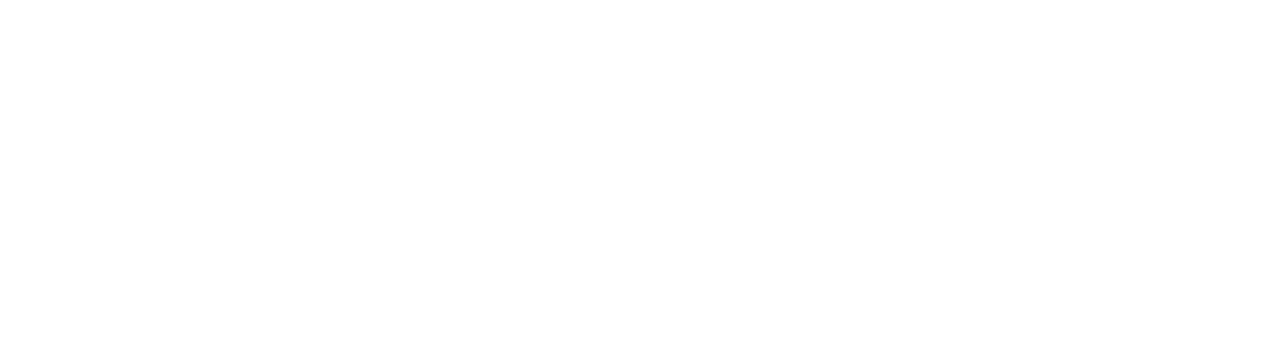
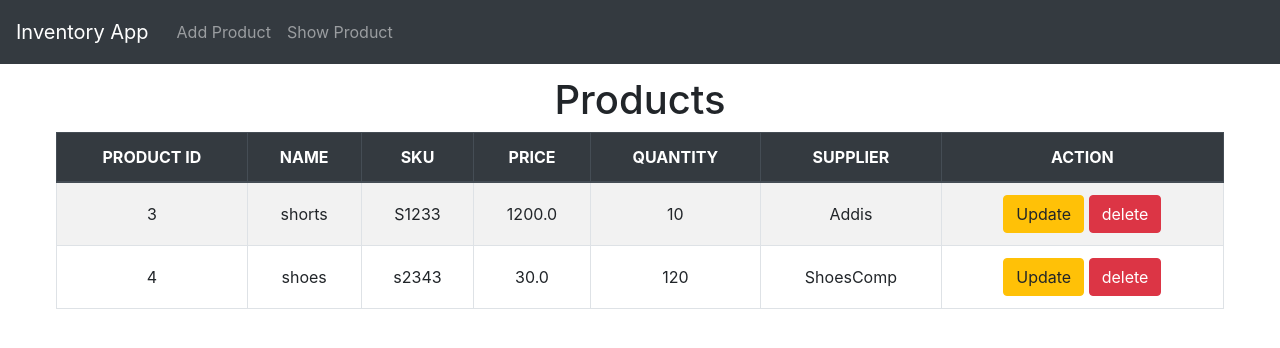
Before and after one commit to Dagimawii/Django-Inventory-, a Django app: page /list/ in a window 1280 px wide. Before the commit the part shown is empty. Shown: the top 348 px of the page. Run offline with Django 5.2, Linux system fonts and the light colour scheme; data comes from the database, SQL or seed files in the repository; both versions use the stored data as it was after the commit.

Commit message:
final update

```diff
--- a/invProject/invApp/form.py
+++ b/invProject/invApp/form.py
@@ -13,7 +13,7 @@ class ProductForm(forms.ModelForm):
             'quantity' : 'Quantity',
             'supplier' : 'Supplier',
         }
-        widget = {
+        widgets = {
             'product_id' : forms.NumberInput(
                 attrs= {'placeholder' : 'e.g 1', 'class' : 'form-control'}),
             'name' : forms.TextInput(
@@ -22,8 +22,8 @@ class ProductForm(forms.ModelForm):
                 attrs= {'placeholder' : 'e.g S12345', 'class' : 'form-control'}),
             'price' : forms.NumberInput(
                 attrs= {'placeholder' : 'e.g 19.99', 'class' : 'form-control'}),
-            'quantity' : forms.NumberInput(
-                attrs= {'placeholder' : 'e.g 10', 'class' : 'form-control'}),
+            'Quantity' : forms.NumberInput(
+                attrs= {'class' : 'form-control'}),
             'supplier' : forms.TextInput(
                 attrs= {'placeholder' : 'e.g Abc Company', 'class' : 'form-control'}),
         }
--- a/invProject/invApp/templates/invApp/layout.html
+++ b/invProject/invApp/templates/invApp/layout.html
@@ -5,7 +5,7 @@
     <meta name="viewport" content="width=device-width, initial-scale=1.0">
     <title>{% block title %} Inventory App {% endblock %}</title>
     {% comment %} https://www.jsdelivr.com/package/npm/bootstrap {% endcomment %}
-    <link href="https://cdn.jsdelivr.net/npm/bootstrap@5.3.8/dist/css/bootstrap.min.css" rel="stylesheet">
+    <link href="https://cdn.jsdelivr.net/npm/bootstrap@4.5.2/dist/css/bootstrap.min.css" rel="stylesheet">
     <style>
         body{
             padding: 56px;
@@ -19,7 +19,7 @@
         .contanier{
             margin-top:20px;
         }
-        table t, .table td{
+        .table t, .table td{
             vertical-align:middle;
         }
     </style>
@@ -46,7 +46,7 @@
 
     </nav>
 
-    <div class="contanier text-center">
+    <div class="contanier  ">
         {% block content  %} {% endblock %}
     </div>
 
@@ -56,7 +56,7 @@
   crossorigin="anonymous"></script>
 
   <script src="
-https://cdn.jsdelivr.net/npm/bootstrap@5.3.8/dist/js/bootstrap.min.js
+https://cdn.jsdelivr.net/npm/bootstrap@4.5.2/dist/js/bootstrap.min.js
 "></script>
 
 </body>
--- a/invProject/invApp/templates/invApp/product_list.html
+++ b/invProject/invApp/templates/invApp/product_list.html
@@ -0,0 +1,38 @@
+{% extends "invApp/layout.html" %}
+{% block title %} Home {% endblock title %}
+
+{% block content %}
+
+    <h1 class="text-center">Products</h1>
+    <table class="table table-bordered table-striped text-center">
+        <thead class="thead-dark">
+            <tr>
+                <th>PRODUCT ID</th>
+                <th>NAME</th>
+                <th>SKU</th>
+                <th>PRICE</th>
+                <th>QUANTITY</th>
+                <th>SUPPLIER</th>
+                <th>ACTION</th>
+            </tr>
+            <tbody>
+                {% for product in products %}
+                    <tr>
+                        <td>{{product.product_id}}</td>
+                        <td>{{product.name}}</td>
+                        <td>{{product.sku}}</td>
+                        <td>{{product.price}}</td>
+                        <td>{{product.Quantity}}</td>
+                        <td>{{product.supplier}}</td>
+                        <td>
+                            <a href="{% url 'product_update' product.product_id %}" class="btn btn-warning">Update</a>
+                            <a href="{% url 'product_delete' product.product_id %}" class="btn btn-danger">delete</a>
+                        </td>
+                    </tr>
+                {% endfor %}
+            </tbody>
+        </thead>
+    </table>
+
+
+{% endblock content %}
--- a/invProject/invApp/urls.py
+++ b/invProject/invApp/urls.py
@@ -7,5 +7,5 @@ urlpatterns = [
     path('create', views.product_create_view, name = 'product_create'),
     path('list/', views.product_list_view, name = 'product_list'),
     path('update/<int:product_id>/', views.Product_update_view, name = 'product_update'),
-    path('update/<int:product_id>/', views.product_delete_view, name = 'product_delete'),
+    path('delete/<int:product_id>/', views.product_delete_view, name = 'product_delete'),
 ]
```
Also changed, not shown: invProject/invApp/templates/invApp/product_confirm_delete.html (+14 -0 lines), invProject/invApp/templates/invApp/product_form.html (+15 -0 lines), invProject/db.sqlite3.
